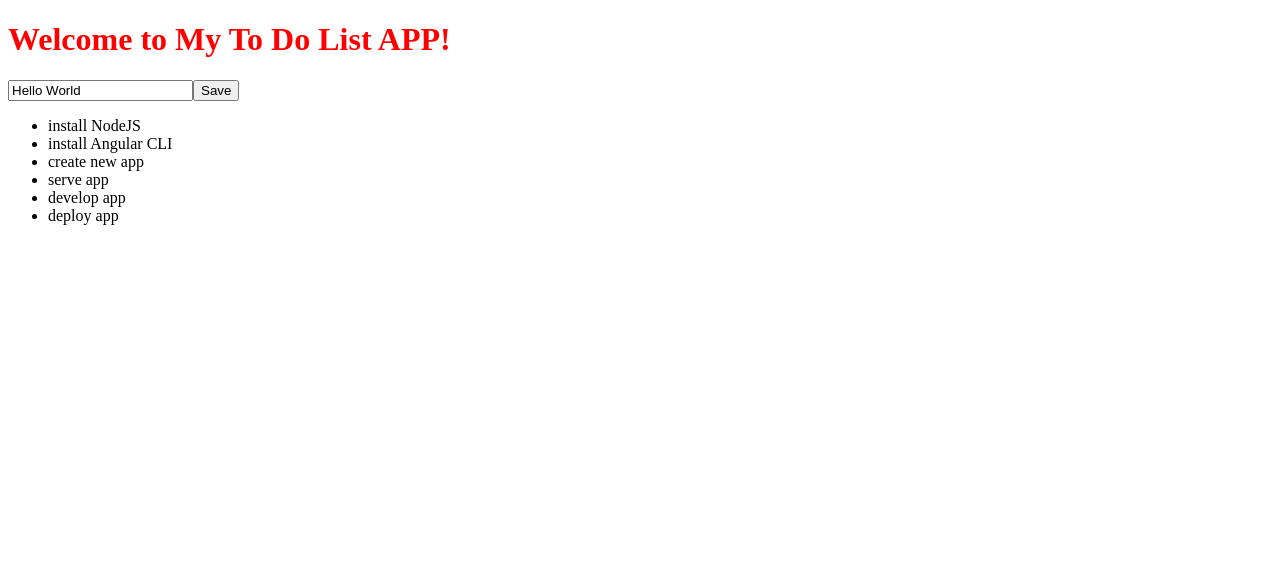
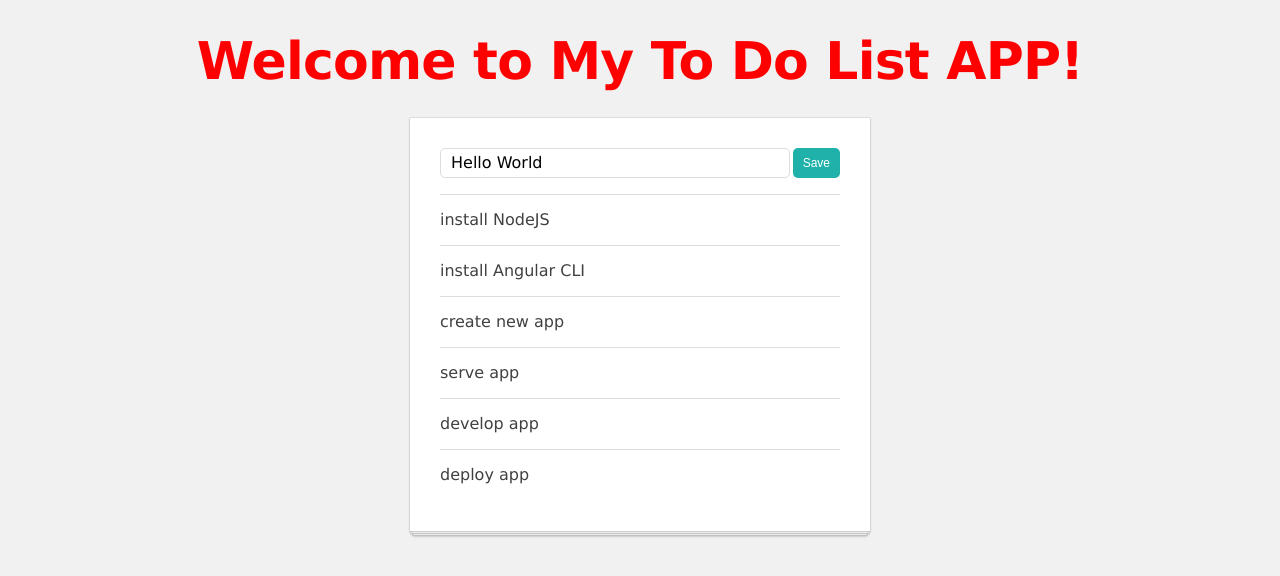
Before and after one commit to ozgegurel/angular-todo-app, an Angular app: page / in a window 1280 px wide. Shown: the top 576 px of the page. Built offline with nearby package versions, Linux system fonts and the light colour scheme.

Commit message:
add style

```diff
--- a/src/app/app.component.ts
+++ b/src/app/app.component.ts
@@ -3,7 +3,7 @@ import {Component} from "@angular/core";
 @Component({
   selector: 'app-root',
   template: `
-    <h1>
+    <h1 class="app-title">
       Welcome to {{ title }}!
     </h1>
     <app-list-manager></app-list-manager>
--- a/src/app/input-button-unit/input-button-unit.component.css
+++ b/src/app/input-button-unit/input-button-unit.component.css
@@ -0,0 +1,15 @@
+.todo-input {
+  padding: 4px 10px 4px;
+  font-size: 16px;
+  font-family: 'Lucida Grande', Verdana, sans-serif;
+  line-height: 20px;
+  border: solid 1px #dddddd;
+  border-radius: 5px;
+  flex-grow: 1;
+}
+
+:host(:not([hidden])) {
+  display: flex;
+  justify-content: space-between;
+  flex-grow: 1;
+}
--- a/src/app/input-button-unit/input-button-unit.component.ts
+++ b/src/app/input-button-unit/input-button-unit.component.ts
@@ -3,11 +3,13 @@ import { Component, OnInit, Output, EventEmitter } from '@angular/core';
 @Component({
   selector: 'app-input-button-unit',
   template: `
-    <input #inputElementRef
+    <input class="todo-input"
+           #inputElementRef
            [value]="title"
            (keyup.enter)="submitValue($event.target.value)">
 
-    <button (click)="submitValue(inputElementRef.value)">
+    <button class="btn"
+            (click)="submitValue(inputElementRef.value)">
       Save
     </button>
   `,
--- a/src/app/list-manager/list-manager.component.css
+++ b/src/app/list-manager/list-manager.component.css
@@ -0,0 +1,39 @@
+.todo-app {
+  position: relative;
+  width: 400px;
+  padding: 30px 30px 15px;
+  background: white;
+  border: 1px solid;
+  border-color: #dfdcdc #d9d6d6 #ccc;
+  border-radius: 2px;
+  -webkit-box-shadow: 0 1px 2px rgba(0, 0, 0, 0.1);
+  box-shadow: 0 1px 2px rgba(0, 0, 0, 0.1);
+  margin: 20px auto;
+}
+
+.todo-app::before, .todo-app::after {
+  content: '';
+  position: absolute;
+  z-index: -1;
+  height: 4px;
+  background: white;
+  border: 1px solid #ccc;
+  border-radius: 2px;
+}
+
+.todo-app::after {
+  bottom: -3px;
+  left: 0;
+  right: 0;
+  -webkit-box-shadow: 0 1px 2px rgba(0, 0, 0, 0.1);
+  box-shadow: 0 1px 2px rgba(0, 0, 0, 0.1);
+}
+
+.todo-app::before {
+  bottom: -5px;
+  left: 2px;
+  right: 2px;
+  border-color: #c4c4c4;
+  -webkit-box-shadow: 0 1px 2px rgba(0, 0, 0, 0.15);
+  box-shadow: 0 1px 2px rgba(0, 0, 0, 0.15);
+}
--- a/src/app/list-manager/list-manager.component.ts
+++ b/src/app/list-manager/list-manager.component.ts
@@ -4,6 +4,7 @@ import { TodoItem } from '../interfaces/todo-item';
 @Component({
   selector: 'app-list-manager',
   template: `
+    <div class="todo-app">
       <app-input-button-unit (submit)="addItem($event)"></app-input-button-unit>
 
       <ul>
@@ -11,6 +12,7 @@ import { TodoItem } from '../interfaces/todo-item';
           <app-todo-item [item]="todoItem"></app-todo-item>
         </li>
       </ul>
+    </div>
   `,
   styleUrls: ['./list-manager.component.css']
 })
--- a/src/app/todo-item/todo-item.component.css
+++ b/src/app/todo-item/todo-item.component.css
@@ -0,0 +1,18 @@
+.todo-item {
+  padding: 10px 0;
+  border-top: solid 1px #ddd;
+  min-height: 30px;
+  line-height: 30px;
+  display: flex;
+  justify-content: space-between;
+}
+
+.todo-checkbox {
+  flex-shrink: 0;
+  margin: auto 1ex auto 0;
+}
+
+.todo-title {
+  flex-grow: 1;
+  padding-left: 11px;
+}
--- a/src/app/todo-item/todo-item.component.ts
+++ b/src/app/todo-item/todo-item.component.ts
@@ -3,7 +3,7 @@ import { TodoItem } from '../interfaces/todo-item';
 
 @Component({
   selector: 'app-todo-item',
-  template: '{{ item.title }}',
+  template: ' <div class="todo-item"> {{ item.title }} </div>',
   styleUrls: ['./todo-item.component.css']
 })
 
--- a/src/styles.css
+++ b/src/styles.css
@@ -1 +1,55 @@
 /* You can add global styles to this file, and also import other style files */
+
+html, body, div, span,
+h1, p, ul, li {
+  padding: 0;
+  border: 0;
+  font: inherit;
+  vertical-align: baseline;
+}
+
+body {
+  background: #f1f1f1;
+  font-size: 16px;
+  line-height: 22px;
+  color: #404040;
+  font-family: 'Lucida Grande', Verdana, sans-serif;
+}
+
+ol, ul {
+  list-style: none;
+}
+
+.btn {
+  background: lightseagreen;
+  color: #fff;
+  padding: 3px 10px;
+  margin: 0 0 0 3px;
+  border: none;
+  border-radius: 5px;
+  font-size: 12px;
+  line-height: 24px;
+  cursor: pointer;
+  vertical-align: bottom;
+}
+
+.btn:hover {
+  background: lightslategrey;
+}
+
+.btn-red {
+  background: red;
+}
+
+.btn-red:hover {
+  background: darkred;
+}
+
+.app-title {
+  font-size: 52px;
+  line-height: 52px;
+  margin-bottom: 30px;
+  font-weight: bold;
+  text-align: center;
+  letter-spacing: -0.8px;
+}
```
Lines whose indentation alone changed are shown as unchanged.
